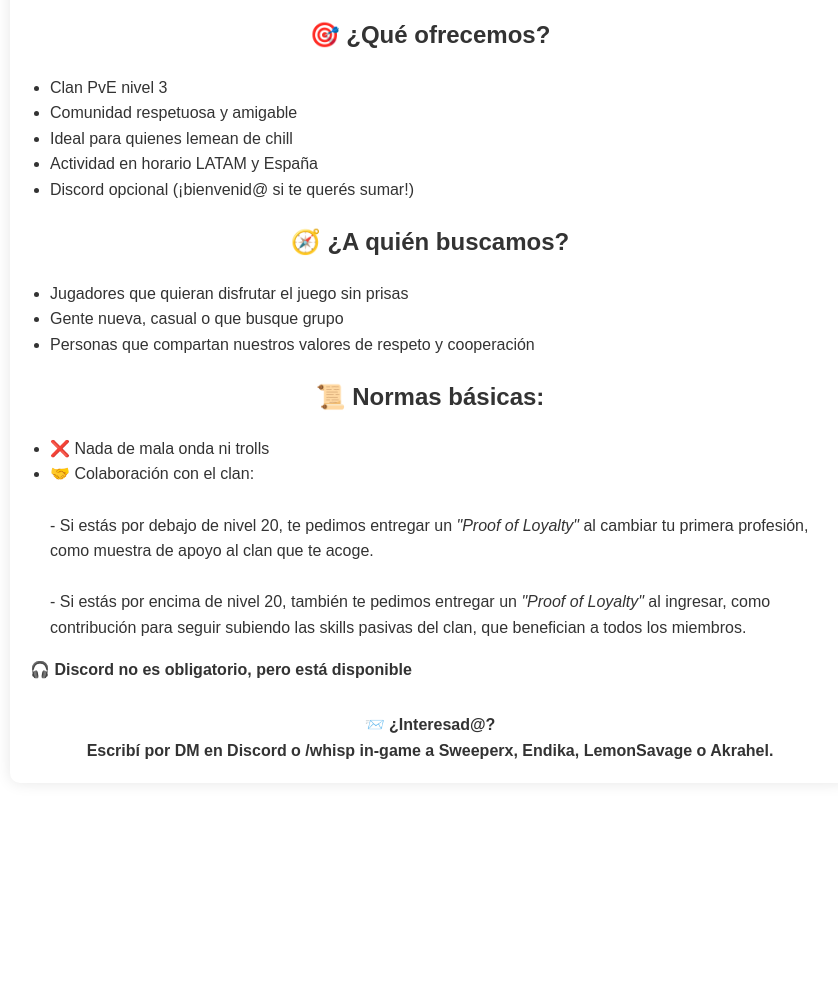
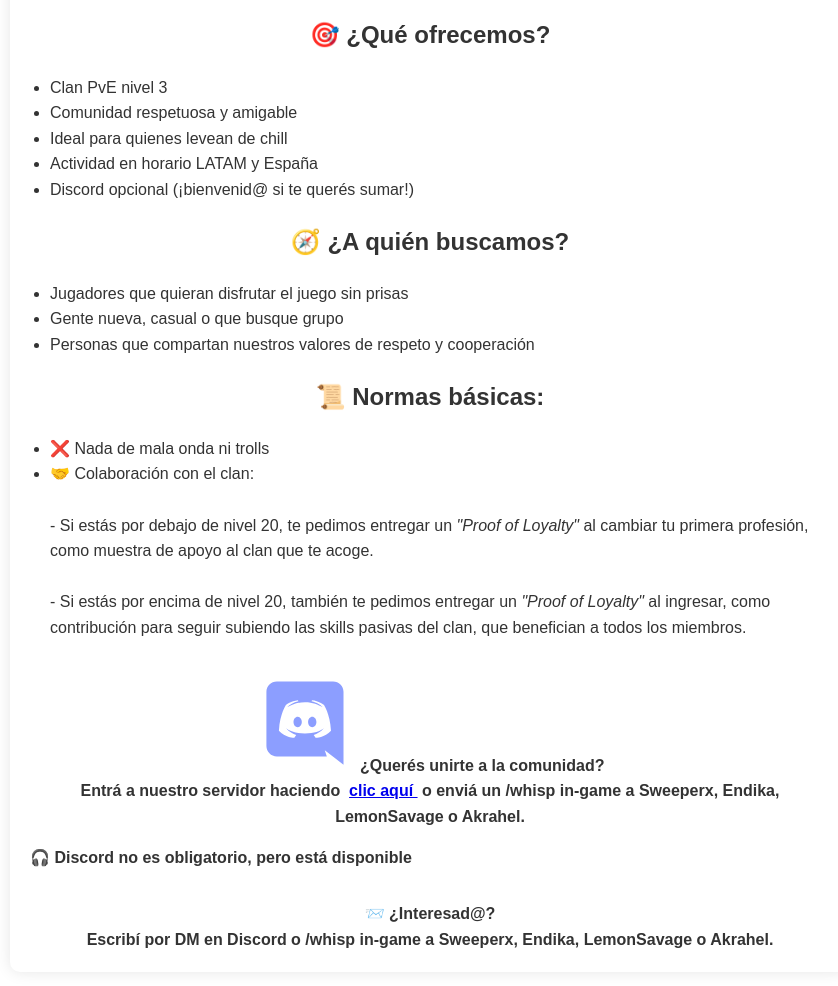
Before and after one commit to Shevaeryn/Nufanclan, a plain HTML site: page index.html in a window 1280 px wide. Shown: the part 260-1246 px from the top of the page, without its empty margins (210-1048 px from the left). Before the commit the page ends 1083 px from the top, so only its background shows below. Drawn offline with Linux system fonts and the light colour scheme.

Commit message:
Update index.html

```diff
--- a/index.html
+++ b/index.html
@@ -42,7 +42,7 @@
   <ul>
     <li>Clan PvE nivel 3</li>
     <li>Comunidad respetuosa y amigable</li>
-    <li>Ideal para quienes lemean de chill</li>
+    <li>Ideal para quienes levean de chill</li>
     <li>Actividad en horario LATAM y España</li>
     <li>Discord opcional (¡bienvenid@ si te querés sumar!)</li>
   </ul>
@@ -62,12 +62,23 @@
       - Si estás por encima de nivel 20, también te pedimos entregar un <em>"Proof of Loyalty"</em> al ingresar, como contribución para seguir subiendo las skills pasivas del clan, que benefician a todos los miembros.
     </li>
   </ul>
-
+  <div class="contacto">
+  <svg xmlns="http://www.w3.org/2000/svg" x="0px" y="0px" width="100" height="100" viewBox="0 0 48 48">
+<path fill="#8c9eff" d="M42,45l-9-7.001L34,41H10c-2.761,0-5-2.238-5-5V10c0-2.762,2.239-5,5-5h27c2.762,0,5,2.238,5,5V45z"></path><path fill="#fff" d="M32.59,16.24c0,0-2.6-2.01-5.68-2.24l-0.27,0.55c2.78,0.67,4.05,1.64,5.38,2.83 C29.73,16.21,27.46,15,23.5,15s-6.23,1.21-8.52,2.38c1.33-1.19,2.85-2.27,5.38-2.83L20.09,14c-3.23,0.31-5.68,2.24-5.68,2.24 S11.5,20.43,11,28.62c2.94,3.36,7.39,3.38,7.39,3.38l0.92-1.23c-1.57-0.54-3.36-1.51-4.9-3.27c1.84,1.38,4.61,2.5,9.09,2.5 s7.25-1.12,9.09-2.5c-1.54,1.76-3.33,2.73-4.9,3.27L28.61,32c0,0,4.45-0.02,7.39-3.38C35.5,20.43,32.59,16.24,32.59,16.24z M20,27 c-1.1,0-2-1.12-2-2.5s0.9-2.5,2-2.5s2,1.12,2,2.5S21.1,27,20,27z M27,27c-1.1,0-2-1.12-2-2.5s0.9-2.5,2-2.5s2,1.12,2,2.5 S28.1,27,27,27z"></path>
+</svg> ¿Querés unirte a la comunidad?<br>
+  Entrá a nuestro servidor haciendo&nbsp;
+  <a href="https://discord.gg/rQbahNTRF3" target="_blank" rel="noopener">
+    clic aquí
+  </a>
+  &nbsp;o enviá un /whisp in-game a
+  <strong>Sweeperx, Endika, LemonSavage</strong> o <strong>Akrahel</strong>.
+</div>
   <p>🎧 <strong>Discord no es obligatorio, pero está disponible</strong></p>
 
   <div class="contacto">
     📨 ¿Interesad@?<br>
     Escribí por DM en Discord o /whisp in-game a <strong>Sweeperx, Endika, LemonSavage</strong> o <strong>Akrahel</strong>.
   </div>
+
 </body>
 </html>
```
